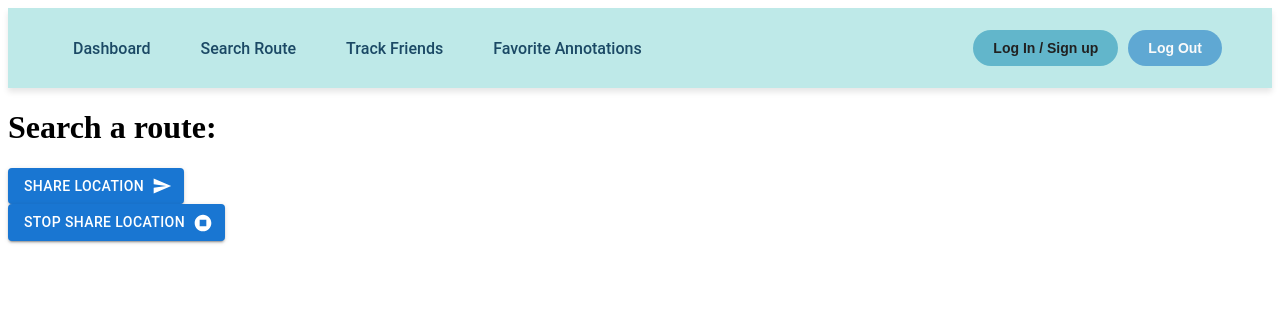
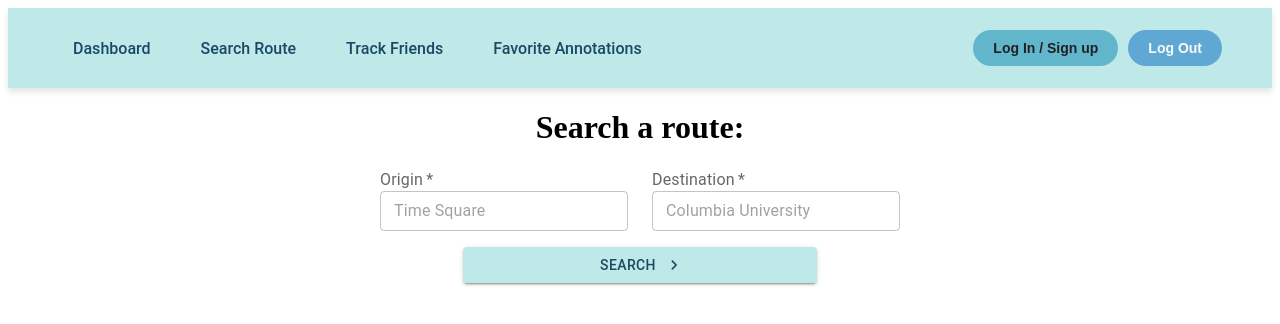
Before and after one commit to Alphnia/24Fall-ASE-HakunaMatata, a React (Vite) app in the folder frontend/journey-ease/: page /RouteDisplay in a window 1280 px wide. Shown: the top 324 px of the page. Built offline with nearby package versions, Linux system fonts and the light colour scheme.

Commit message:
Add route display page. Editted retrieve route.

```diff
--- a/frontend/journey-ease/src/Home.jsx
+++ b/frontend/journey-ease/src/Home.jsx
@@ -1,18 +1,22 @@
 import React from 'react';
-import RouteDisplay from './components/RouteDisplay';
+import { Typography, Box } from '@mui/material';
 
 const Home = () => {
   return (
-    <div
-      style={{
-        display: 'flex',
-        justifyContent: 'centre',
-        alignItems: 'centre',
-        height: '100vh'
-      }}
+    <Box
+      display="flex"
+      flexDirection="column"
+      justifyContent="center"
+      alignItems="center"
+      height="100vh"
     >
-      <RouteDisplay />
-    </div>
+      <Typography variant="h2" component="h1" align="center" sx={{ color: '#1b4965' }}>
+        HAKUNA MATATA
+      </Typography>
+      <Typography variant="h6" component="h2" align="center" sx={{ marginTop: 2 }}>
+        Route-Annotation Program
+      </Typography>
+    </Box>
   );
 };
 
--- a/frontend/journey-ease/src/components/RouteDisplay/index.jsx
+++ b/frontend/journey-ease/src/components/RouteDisplay/index.jsx
@@ -1,12 +1,155 @@
 import React, { useState, useEffect, useMemo } from 'react';
+import Checkbox from '@mui/material/Checkbox';
+import FormControlLabel from '@mui/material/FormControlLabel';
+import FormLabel from '@mui/material/FormLabel';
+import Grid from '@mui/material/Grid2';
+import OutlinedInput from '@mui/material/OutlinedInput';
+import { styled } from '@mui/system';
+import Button from '@mui/material/Button';
+import ChevronRightRoundedIcon from '@mui/icons-material/ChevronRightRounded';
+import { Stepper, Step, StepLabel, Typography, Box } from '@mui/material';
+import List from '@mui/material/List';
+import ListItem from '@mui/material/ListItem';
+import ListItemText from '@mui/material/ListItemText';
+import ChevronLeftRoundedIcon from '@mui/icons-material/ChevronLeftRounded';
 import ShareLocaion from "../ShareLocation";
 
+const FormGrid = styled(Grid)(() => ({
+  display: 'flex',
+  flexDirection: 'column',
+}));
+
+const extractStops = (obj) => {
+  let stops = [];
+
+  for (const key in obj) {
+    if (typeof obj[key] === 'object' && obj[key] !== null) {
+      stops = stops.concat(extractStops(obj[key]));
+    }
+
+    if (key.toLowerCase().includes('stop') && obj[key].name) {
+      stops.push(obj[key].name);
+    }
+  }
+
+  return stops;
+};
+
 const RouteDisplay = () => {
+  const [origin, setOrigin] = useState('');
+  const [destination, setDestination] = useState('');
+  const [stopData, setstopData] = useState(null);
+  const [message, setmessage] = useState(null);
+  const [error, setError] = useState(null);
+
+  const handleSearch = async () => {
+    try {
+      setmessage(null)
+      const response = await fetch(`http://localhost:8080/retrieveRoute?origin=${encodeURIComponent(origin)}&destination=${encodeURIComponent(destination)}`);
+      if (!response.ok) {
+        throw new Error('Network response was not ok');
+      }
+      const textData = await response.text();
+      console.log(textData);
+      let data;
+      try {
+        data = JSON.parse(textData);
+      } catch (error) {
+        data = textData;
+      }
+      if (typeof data === 'object') {
+        const stops = extractStops(data);
+        console.log(stops);
+        setstopData(stops);
+      } else{
+        setmessage(data)
+      }
+      setError(null); // Clear any previous errors
+    } catch (err) {
+      setError(err.message);
+      setstopData(null); // Clear previous route data
+    }
+  };
 // function RouteDisplay(props) {
   return (
-    <div>
+    <div style={{ display: 'flex', justifyContent: 'center', alignItems: 'center', flexDirection: 'column', width: '100%' }}>
       <h1>Search a route:</h1>
-      <ShareLocaion />
+      <Grid container spacing={3}>
+        <FormGrid size={{ xs: 6 }}>
+          <FormLabel htmlFor="Origin" required>
+          Origin
+          </FormLabel>
+          <OutlinedInput
+            id="Origin"
+            name="Origin"
+            type="text"
+            placeholder="Time Square"
+            autoComplete="Origin"
+            required
+            size="small"
+            value={origin}
+            onChange={(e) => setOrigin(e.target.value)}
+          />
+        </FormGrid>
+        <FormGrid size={{ xs: 6 }}>
+          <FormLabel htmlFor="state" required>
+          Destination
+          </FormLabel>
+          <OutlinedInput
+            id="Destination"
+            name="Destination"
+            type="text"
+            placeholder="Columbia University"
+            autoComplete="Destination"
+            required
+            size="small"
+            value={destination}
+            onChange={(e) => setDestination(e.target.value)}
+          />
+        </FormGrid>
+      </Grid>
+      <Button
+        variant="contained"
+        endIcon={<ChevronRightRoundedIcon />}
+        onClick={handleSearch}
+        fullWidth
+        sx={{ backgroundColor: '#bee9e8',color: '#1b4965', marginTop: 2, width: '28%' }}
+      >
+        Search
+      </Button>
+      { message ? (
+        <Typography variant="body1" style={{ color: '#1b4965', marginTop: '16px' }}>
+          {message}
+        </Typography>
+      ) : (
+          stopData && (
+            <div>
+              <Box sx={{ width: '100%', marginTop: 2 }}>
+                <Typography variant="h6" style={{ fontSize: '1.5em',color: '#1b4965' }} >
+                  Stop Details:
+                </Typography>
+                <Box sx={{ display: 'flex', alignItems: 'center', marginTop: 4 }}>
+                  <Stepper activeStep={0} alternativeLabel>
+                    {stopData.slice().reverse().map((stop, index) => (
+                      <Step key={index} sx={{ '& .MuiStepLabel-root': { color: '#bee9e8' } }}>
+                        <StepLabel sx={{
+                      '&.Mui-active': { color: '#009688' },
+                      '&.Mui-completed': { color: '#4CAF50' }
+                    }}>{stop}</StepLabel>
+                      </Step>
+                    ))}
+                  </Stepper>
+                  <Button
+                    variant="contained"
+                    sx={{ marginLeft: 2, textTransform: 'none', backgroundColor: '#bee9e8',color: '#1b4965' }}
+                  >
+                    Add an Annotation
+                  </Button>
+                </Box>
+              </Box>
+            </div>
+          )
+      )}
     </div>
   );
 };
```
Also changed, not shown: 2 other files (tests, documents, lock files or other folders).
